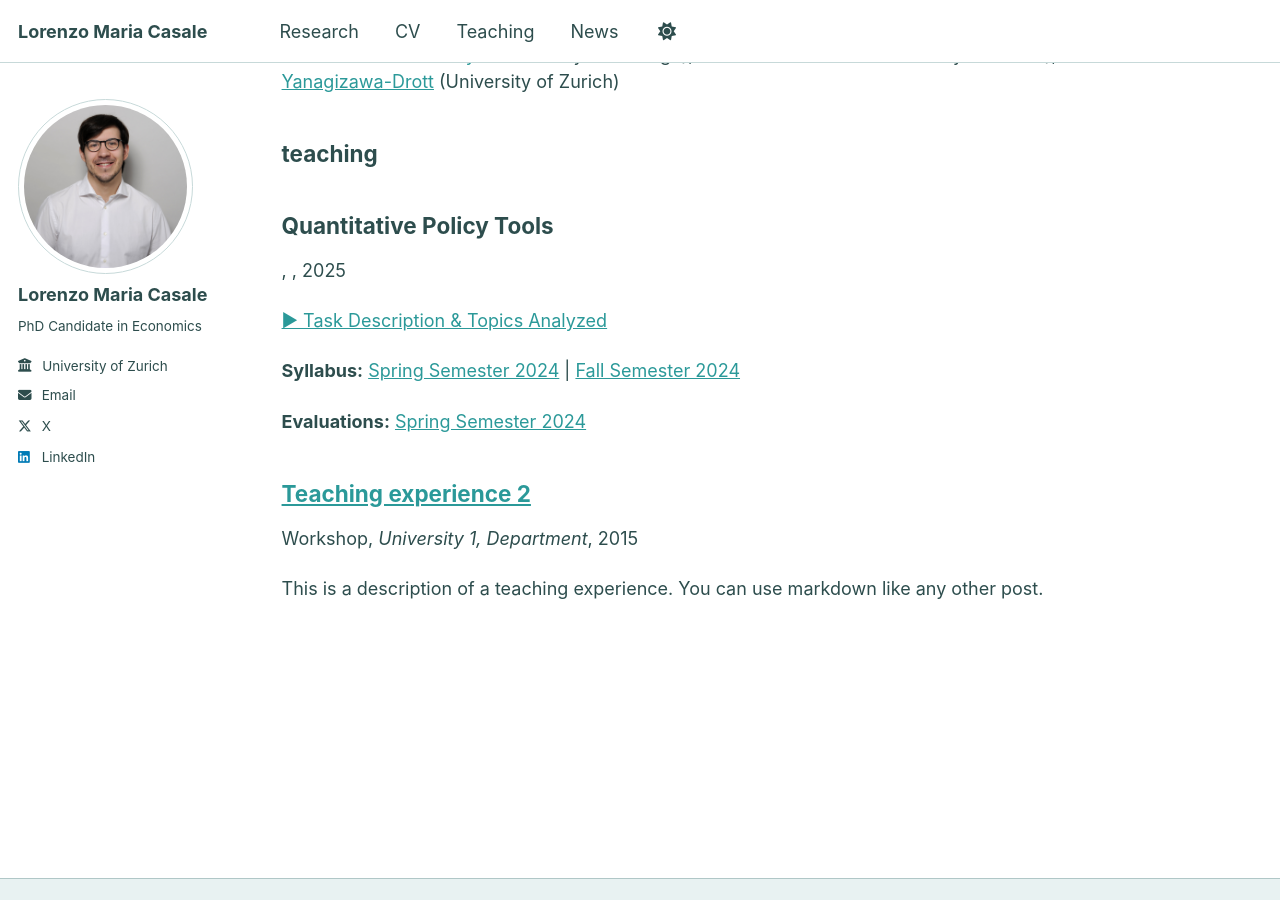
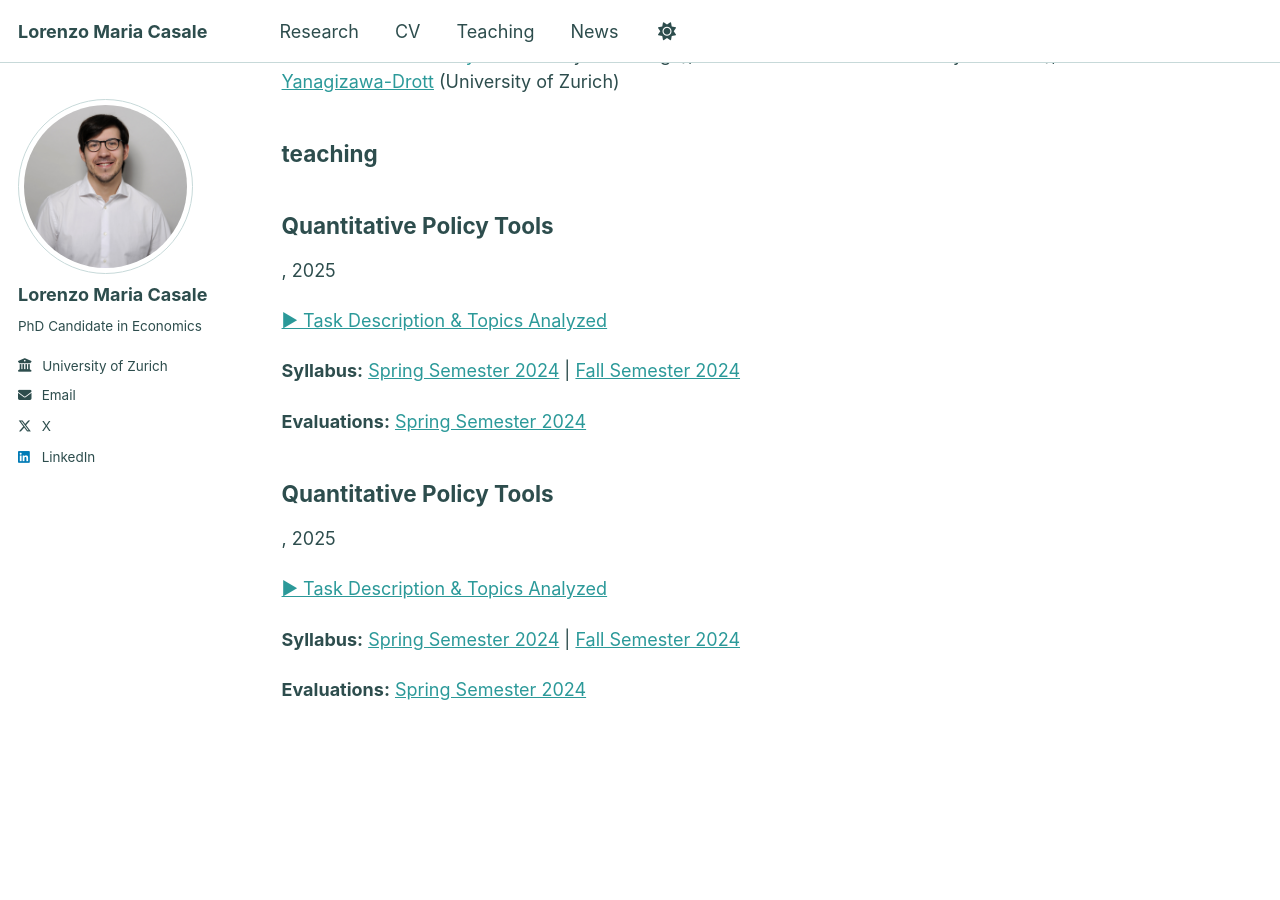
Before and after one commit to lorenzomariacasale/lorenzomariacasale.github.io, a Jekyll site: the page built from _pages/sitemap.md, in a window 1280 px wide and 900 px high, scrolled down 3285 px. Built offline with Jekyll 4.4.1, drawn with Linux system fonts in a browser that asks for light colours.

Commit message:
ThirdTrial Teaching Section

```diff
--- a/_includes/archive-single.html
+++ b/_includes/archive-single.html
@@ -42,7 +42,9 @@
     {% endif %}
 
         {% if post.collection == 'teaching' %}
-          <p> {{ post.type }}, <i>{{ post.venue }}</i>, {{ post.date | default: "1900-01-01" | date: "%Y" }} </p>
+          <p>
+            {{ post.type }}{% if post.venue %}, <i>{{ post.venue }}</i>{% endif %}{% if post.date %}, {{ post.date | date: "%Y" }}{% endif %}
+          </p>
         {% elsif post.collection == 'publications' %}
           <p>Published in <i>{{ post.venue }}</i>, {{ post.date | default: "1900-01-01" | date: "%Y" }} </p>
         {% elsif post.date %}
--- a/_teaching/2015-spring-teaching-2.md
+++ /dev/null
@@ -1,20 +0,0 @@
----
-title: "Teaching experience 2"
-collection: teaching
-type: "Workshop"
-permalink: /teaching/2015-spring-teaching-1
-venue: "University 1, Department"
-date: 2015-01-01
-location: "City, Country"
----
-
-This is a description of a teaching experience. You can use markdown like any other post.
-
-Heading 1
-======
-
-Heading 2
-======
-
-Heading 3
-======
```
Also changed, not shown: _teaching/teaching-2.md (added, +18 -0 lines), _teaching/teaching-1.md (renamed from _teaching/2014-spring-teaching-1.md).
